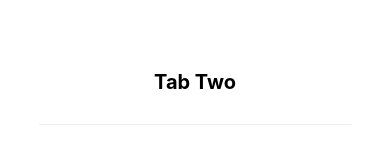
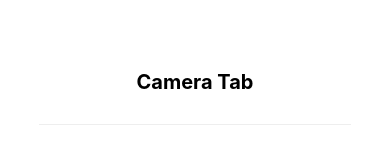
Before and after one commit to matvilaverde/local-whatsapp, a React Native app: screen /TabCamera in a window 390 px wide. Shown: the part 261-418 px from the top of the page. Built offline with nearby package versions, Linux system fonts and the light colour scheme; what expo-linking would draw is missing.

Commit message:
Improving portuguese text display

```diff
--- a/navigation/index.tsx
+++ b/navigation/index.tsx
@@ -93,6 +93,7 @@ function TopTabNavigator() {
         },
         tabBarLabelStyle: {
           fontWeight: 'bold',
+          width: 100
         },
       }}>
       <TopTab.Screen
--- a/screens/TabCamera.tsx
+++ b/screens/TabCamera.tsx
@@ -6,7 +6,7 @@ import { Text, View } from '../components/Themed';
 export default function TabCamera() {
   return (
     <View style={styles.container}>
-      <Text style={styles.title}>Tab Two</Text>
+      <Text style={styles.title}>Camera Tab</Text>
       <View style={styles.separator} lightColor="#eee" darkColor="rgba(255,255,255,0.1)" />
       <EditScreenInfo path="/screens/TabCamera.tsx" />
     </View>
```
